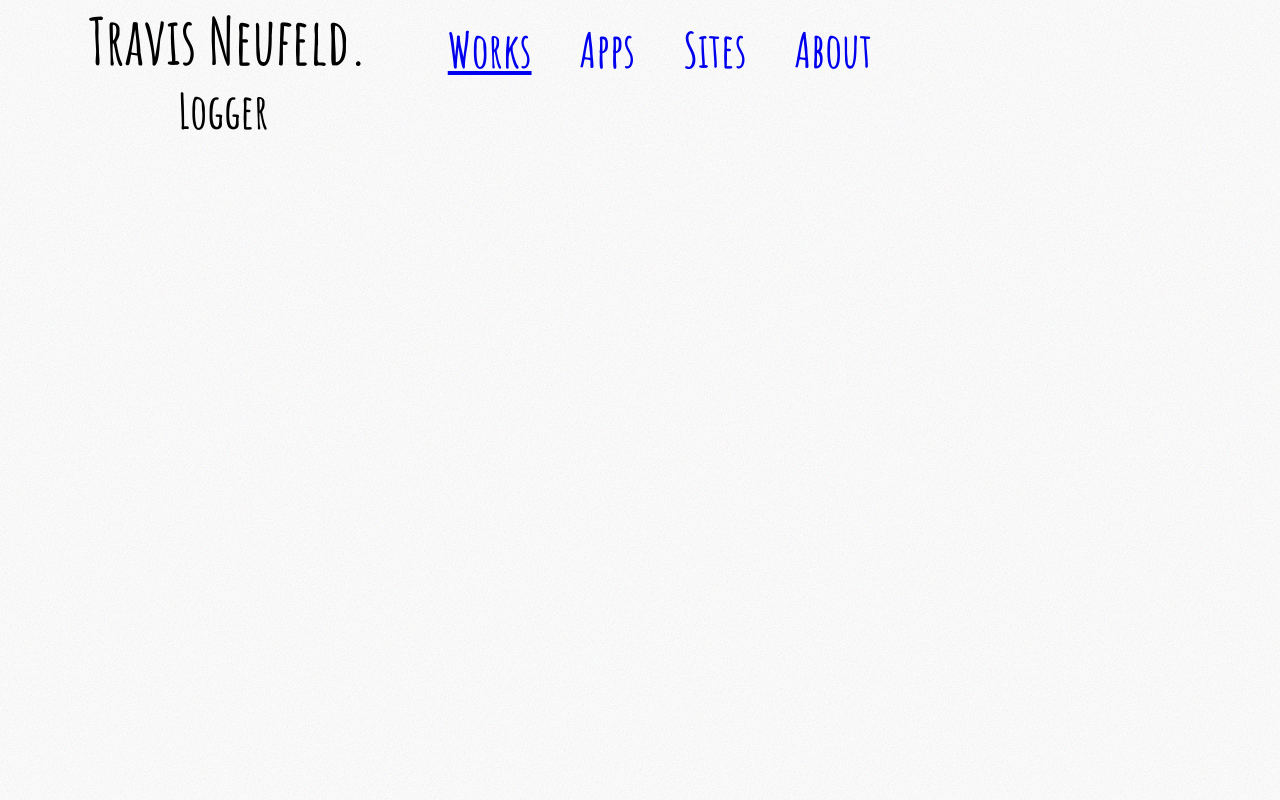
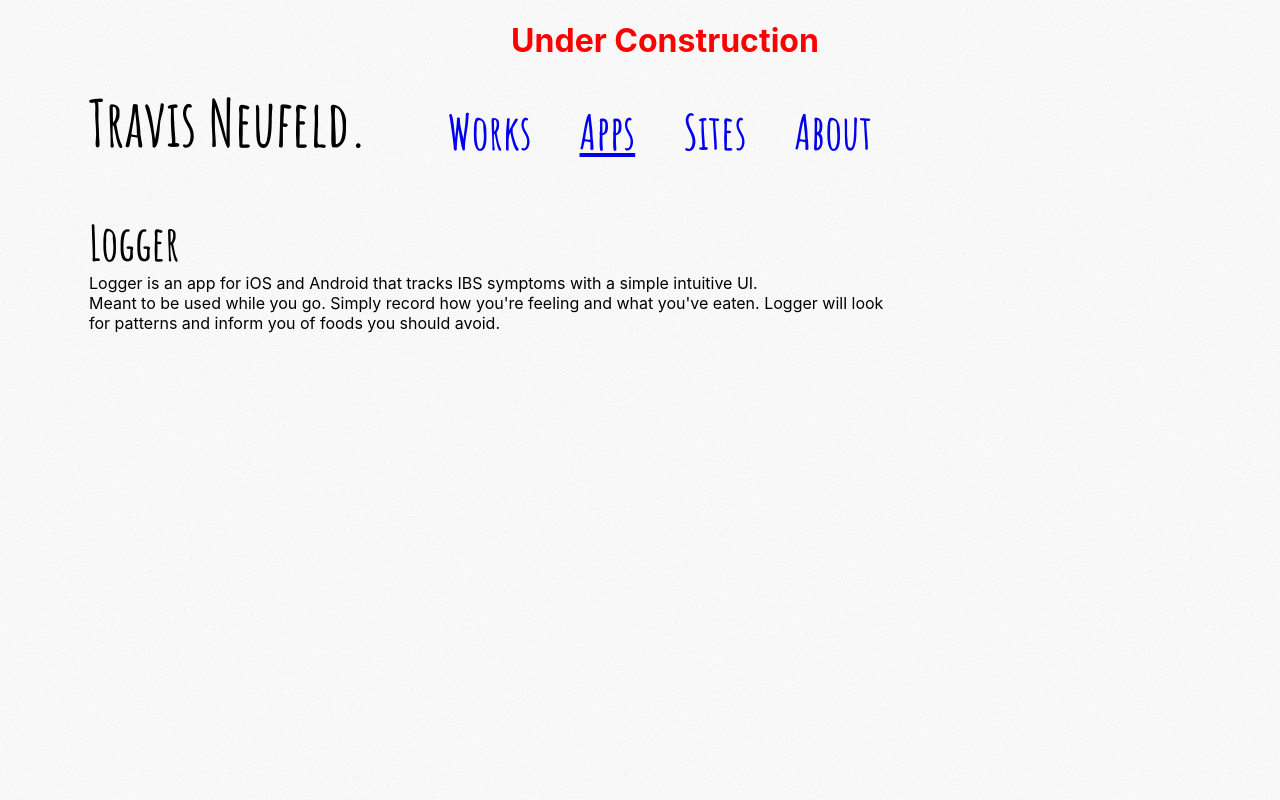
Before and after one commit to TravisJN/blog, a React (Create React App) app: page /apps in a window 1280 px wide. Shown: the top 800 px of the page. Built offline with nearby package versions, Linux system fonts and the light colour scheme.

Commit message:
Layout, add under construction

```diff
--- a/src/App.css
+++ b/src/App.css
@@ -8,10 +8,15 @@
   /* background-color: rgba(255, 0, 0, 0.2); */
 }
 
+.under-construction {
+  color: red;
+}
+
 .header-container {
   display: flex;
   height: 5em;
   width: 90%;
+  margin-bottom: 50px;
 }
 
 .site-title-text {
@@ -42,21 +47,25 @@
 }
 
 .main-container {
-  height: 50%;
-  width: 80%;
+  height: 100%;
+  width: 90%;
+  display: flex;
+  flex-direction: column;
 }
 
 .links-list {
   font-family: "Amatic SC";
   font-size: 3em;
-  margin-left: 25px;
   display: flex;
   flex-direction: column;
 }
 
 .about_container {
-  height: 100%;
+  width: 90%;
+}
+
+.logger-container {
+  width: 70%;
   display: flex;
   flex-direction: column;
-  justify-content: space-between;
 }
--- a/src/App.js
+++ b/src/App.js
@@ -1,54 +1,24 @@
-import React, { useState } from 'react';
+import React from 'react';
 import {
   BrowserRouter as Router,
   Switch,
   Route,
-  Link
 } from "react-router-dom";
 import './App.css';
+import Navbar from './components/Navbar';
 import Works from './components/Works';
 import About from './components/About';
 import Apps from './components/Apps';
 import Sites from './components/Sites';
 
 function App() {
-  const [currentView, setView] = useState('Works');
-
   return (
     <Router>
       <div className="App">
+        <h1 className="under-construction">Under Construction</h1>
         <div className="header-container">
           <div className="site-title-text">Travis Neufeld.</div>
-          <div className="navbar">
-            <Link
-              to="/works"
-              className={`navbar-text ${currentView === 'Works' ? 'underline' : ''}`}
-              onClick={() => setView('Works')}
-            >
-              Works
-            </Link>
-            <Link
-              to="/apps"
-              className={`navbar-text ${currentView === 'Apps' ? 'underline' : ''}`}
-              onClick={() => setView('Apps')}
-            >
-              Apps
-            </Link>
-            <Link
-              to="/sites"
-              className={`navbar-text ${currentView === 'Sites' ? 'underline' : ''}`}
-              onClick={() => setView('Sites')}
-            >
-              Sites
-            </Link>
-            <Link
-              to="/about"
-              className={`navbar-text ${currentView === 'About' ? 'underline' : ''}`}
-              onClick={() => setView('About')}
-            >
-              About
-            </Link>
-          </div>
+          <Navbar />
         </div>
 
         <Switch>
--- a/src/components/About.js
+++ b/src/components/About.js
@@ -3,8 +3,7 @@ import React from 'react';
 function About() {
   return (
     <div className="about_container">
-      <div>Welcome to my personal website. I'm a creator who likes to code. I have extensive experience using JavaScript for the web and mobile.</div>
-      {/* <div>Icons made by <a href="http://www.freepik.com/" title="Freepik">Freepik</a> from <a href="https://www.flaticon.com/" title="Flaticon">www.flaticon.com</a></div> */}
+      <span>Welcome to my personal website. I'm a creator who likes to code. I have extensive experience using JavaScript for the web and mobile.</span>
     </div>
   );
 }
--- a/src/components/Apps.js
+++ b/src/components/Apps.js
@@ -1,7 +1,7 @@
 import React, { useState } from 'react';
 
 function Apps() {
-  const [currentApp, setApp] = useState(null);
+  const [currentApp, setApp] = useState('Logger');
 
   return (
     <div className="main-container">
@@ -9,8 +9,13 @@ function Apps() {
         <span className="link" onClick={() => setApp('Logger')}>Logger</span>
       </div>
       {currentApp === 'Logger' &&
-        <div>
-
+        <div className="logger-container">
+          <span>
+            Logger is an app for iOS and Android that tracks IBS symptoms with a simple intuitive UI.
+          </span>
+          <span>
+            Meant to be used while you go. Simply record how you're feeling and what you've eaten. Logger will look for patterns and inform you of foods you should avoid.
+          </span>
         </div>
       }
     </div>
--- /dev/null
+++ b/src/components/Navbar.js
@@ -0,0 +1,44 @@
+import React, { useState } from 'react';
+import { Link, useLocation } from 'react-router-dom';
+
+function Navbar() {
+  const { pathname } = useLocation();
+  const [currentView, setView] = useState(pathname);
+  console.log('pathname: ', pathname);
+  console.log('location.pathname: ', window.location.pathname);
+
+  return (
+    <div className="navbar">
+      <Link
+        to="/works"
+        className={`navbar-text ${currentView === '/works' ? 'underline' : ''}`}
+        onClick={() => setView('/works')}
+      >
+        Works
+      </Link>
+      <Link
+        to="/apps"
+        className={`navbar-text ${currentView === '/apps' ? 'underline' : ''}`}
+        onClick={() => setView('/apps')}
+      >
+        Apps
+      </Link>
+      <Link
+        to="/sites"
+        className={`navbar-text ${currentView === '/sites' ? 'underline' : ''}`}
+        onClick={() => setView('/sites')}
+      >
+        Sites
+      </Link>
+      <Link
+        to="/about"
+        className={`navbar-text ${currentView === '/about' ? 'underline' : ''}`}
+        onClick={() => setView('/about')}
+      >
+        About
+      </Link>
+    </div>
+  );
+}
+
+export default Navbar;
```
